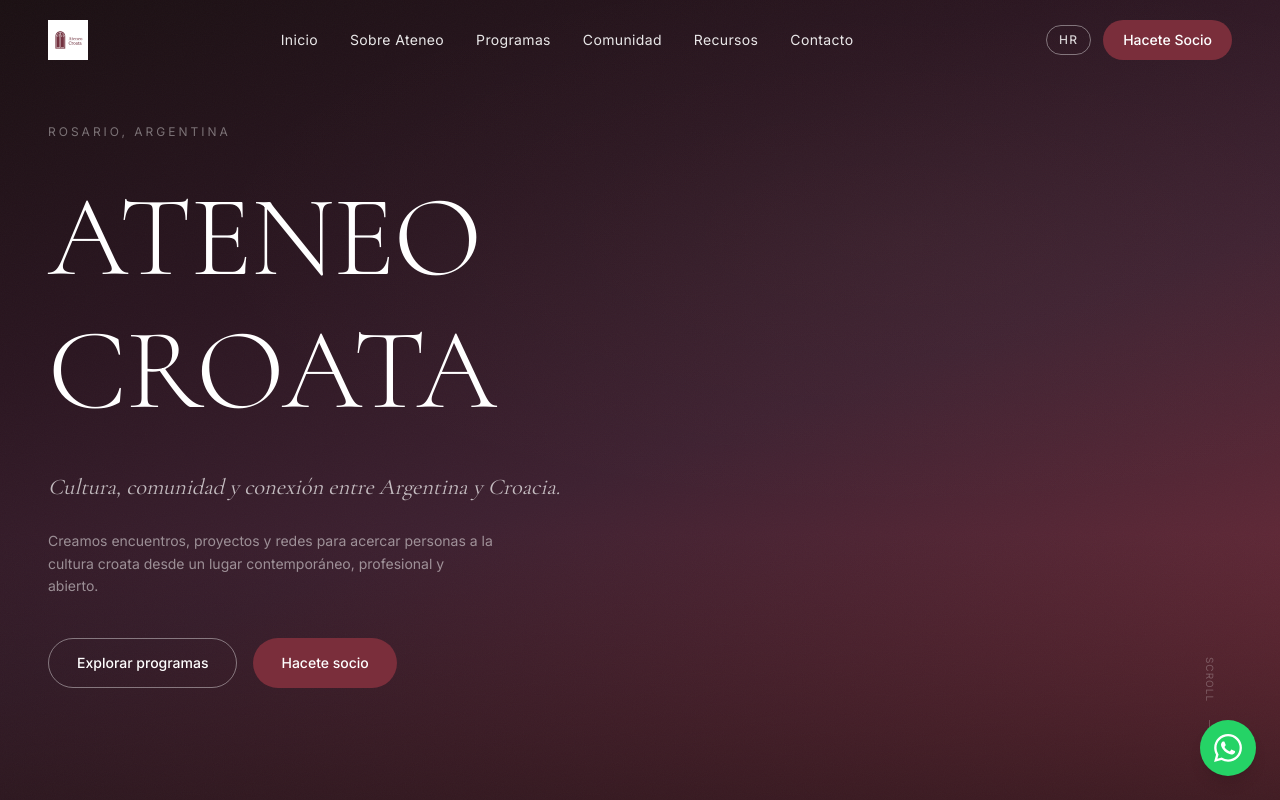
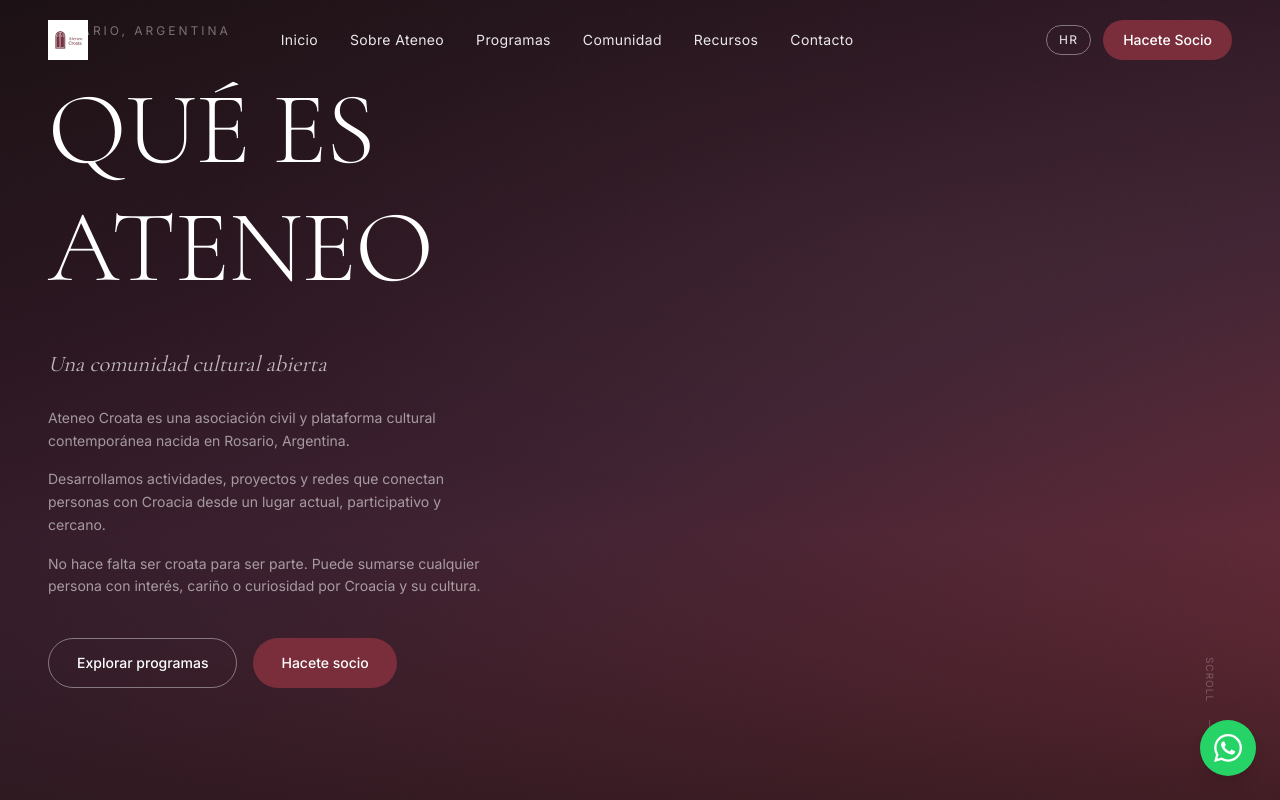
Before and after one commit to juanmdocampo/ateneo_croata, a Next.js app in the folder web/: page / in a window 1280 px wide. Shown: the top 800 px of the page. Built offline with nearby package versions, Linux system fonts and the light colour scheme.

Commit message:
cambios hero

```diff
--- a/web/src/components/sections/Hero.tsx
+++ b/web/src/components/sections/Hero.tsx
@@ -64,8 +64,8 @@
 
           {/* Title */}
           <motion.h1
-            className="font-serif font-light text-white leading-[0.95] mb-8"
-            style={{ fontSize: 'clamp(3.5rem, 9vw, 7.5rem)' }}
+            className="font-serif font-light text-white leading-[0.95] mb-10"
+            style={{ fontSize: 'clamp(3rem, 8vw, 6.5rem)' }}
             custom={1}
             variants={fadeUp}
             initial="hidden"
@@ -89,15 +89,17 @@
           </motion.p>
 
           {/* Body text */}
-          <motion.p
-            className="font-sans text-sm text-white/50 leading-relaxed mb-10 max-w-md"
+          <motion.div
+            className="font-sans text-sm text-white/55 leading-relaxed mb-10 max-w-md space-y-4"
             custom={3}
             variants={fadeUp}
             initial="hidden"
             animate="visible"
           >
-            {t.hero.text}
-          </motion.p>
+            {t.hero.text.split('\n\n').map((para, i) => (
+              <p key={i}>{para}</p>
+            ))}
+          </motion.div>
 
           {/* CTAs */}
           <motion.div
--- a/web/src/locales/es.json
+++ b/web/src/locales/es.json
@@ -10,9 +10,9 @@
     "lang": "HR"
   },
   "hero": {
-    "title": "ATENEO\nCROATA",
-    "subtitle": "Cultura, comunidad y conexión entre Argentina y Croacia.",
-    "text": "Creamos encuentros, proyectos y redes para acercar personas a la cultura croata desde un lugar contemporáneo, profesional y abierto.",
+    "title": "QUÉ ES ATENEO",
+    "subtitle": "Una comunidad\ncultural abierta",
+    "text": "Ateneo Croata es una asociación civil y plataforma cultural contemporánea nacida en Rosario, Argentina.\n\nDesarrollamos actividades, proyectos y redes que conectan personas con Croacia desde un lugar actual, participativo y cercano.\n\nNo hace falta ser croata para ser parte. Puede sumarse cualquier persona con interés, cariño o curiosidad por Croacia y su cultura.",
     "cta1": "Explorar programas",
     "cta2": "Hacete socio"
   },
--- a/web/src/locales/hr.json
+++ b/web/src/locales/hr.json
@@ -10,9 +10,9 @@
     "lang": "ES"
   },
   "hero": {
-    "title": "ATENEO\nCROATA",
-    "subtitle": "Kultura, zajednica i veza između Argentine i Hrvatske.",
-    "text": "Stvaramo susrete, projekte i mreže za povezivanje ljudi s hrvatskom kulturom na suvremen, profesionalan i otvoren način.",
+    "title": "ŠTO JE ATENEO",
+    "subtitle": "Otvorena kulturna\nzajednica",
+    "text": "Ateneo Croata je civilna udruga i suvremena kulturna platforma nastala u Rosariju, Argentina.\n\nRazvijamo aktivnosti, projekte i mreže koje povezuju ljude s Hrvatskom na aktualan, participativan i blizak način.\n\nNije potrebno biti Hrvat da bi se pridružili. Može se pridružiti svaka osoba s interesom, ljubavlju ili radoznalošću prema Hrvatskoj i njenoj kulturi.",
     "cta1": "Istražite programe",
     "cta2": "Postani član"
   },
```
